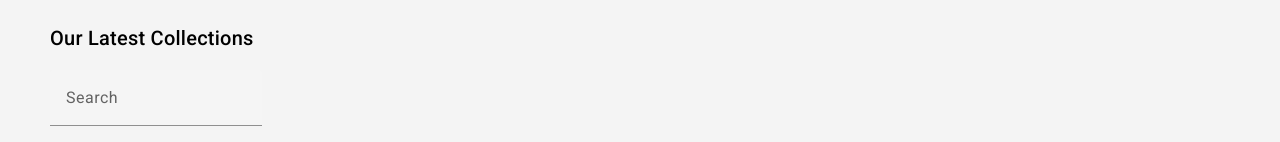
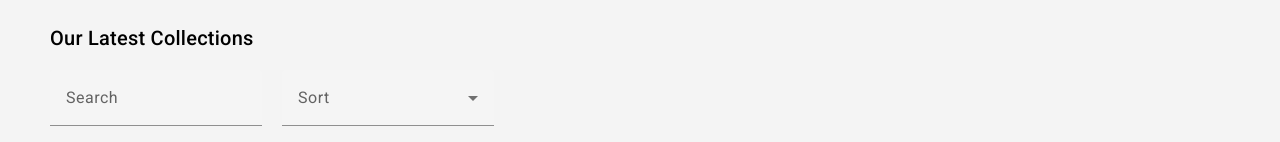
Before and after one commit to professoreggo/e-commerce, an Angular app: page /products in a window 1280 px wide. Shown: the part 284-426 px from the top of the page. Built offline with nearby package versions, Linux system fonts and the light colour scheme; no server answers.

Commit message:
added sorting functionality

```diff
--- a/src/app/product/product-list/product-list.component.css
+++ b/src/app/product/product-list/product-list.component.css
@@ -10,3 +10,7 @@ mat-card:hover{
 mat-card{
     transition: transform .2s;
 }
+
+.sort-dropdown{
+    margin-left: 20px;
+}
--- a/src/app/product/product-list/product-list.component.html
+++ b/src/app/product/product-list/product-list.component.html
@@ -4,6 +4,13 @@
 
     <mat-form-field>
         <input matInput (keyup)="applyFilter($event)" placeholder="Search">
+    </mat-form-field>
+    <mat-form-field class="sort-dropdown">
+        <mat-select (selectionChange)="sortProducts($event.value)" placeholder="Sort" >
+            <mat-option value="priceLowHigh">Price Low to High</mat-option>
+            <mat-option value="priceHighLow">Price High to Low</mat-option>
+
+        </mat-select>
     </mat-form-field>
 
     <div fxLayout="row wrap" fxLayoutGap="100px grid">
--- a/src/app/product/product-list/product-list.component.ts
+++ b/src/app/product/product-list/product-list.component.ts
@@ -13,7 +13,7 @@ export class ProductListComponent implements OnInit {
 
   products: Product[] = [];
   filteredProducts: Product[] = [];
-
+  sortOrder: string = "";
   constructor(private productService:ProductService,
               private cartService:CartService,
               private snackBar:MatSnackBar){}
@@ -35,6 +35,7 @@ export class ProductListComponent implements OnInit {
         });
       }
     });
+
   }
 
   applyFilter(event: Event): void{   // searching functionality
@@ -42,6 +43,17 @@ export class ProductListComponent implements OnInit {
     searchTerm = searchTerm.toLowerCase();
 
     this.filteredProducts = this.products.filter(product=>product.name.toLocaleLowerCase().includes(searchTerm));
+
+    this.sortProducts(this.sortOrder)
+  }
+
+  sortProducts(sortValue:string):void{  // need to lookup this logic
+    this.sortOrder = sortValue;
+    if(this.sortOrder==="priceLowHigh"){
+      this.filteredProducts.sort((a,b)=>a.price-b.price)
+    }else if (this.sortOrder==="priceHighLow"){
+      this.filteredProducts.sort((a,b)=>b.price-a.price)
+    }
   }
 
 }
--- a/src/app/product/product.module.ts
+++ b/src/app/product/product.module.ts
@@ -5,7 +5,7 @@ import { MatCardModule } from '@angular/material/card';
 import { FlexModule } from '@angular/flex-layout';
 import { MatSnackBarModule} from '@angular/material/snack-bar';
 import { MatInputModule } from '@angular/material/input';
-
+import { MatSelectModule } from '@angular/material/select';
 
 @NgModule({
   declarations: [
@@ -16,7 +16,8 @@ import { MatInputModule } from '@angular/material/input';
     MatCardModule,
     FlexModule,
     MatSnackBarModule,
-    MatInputModule
+    MatInputModule,
+    MatSelectModule
   ]
 })
 export class ProductModule { }
```
